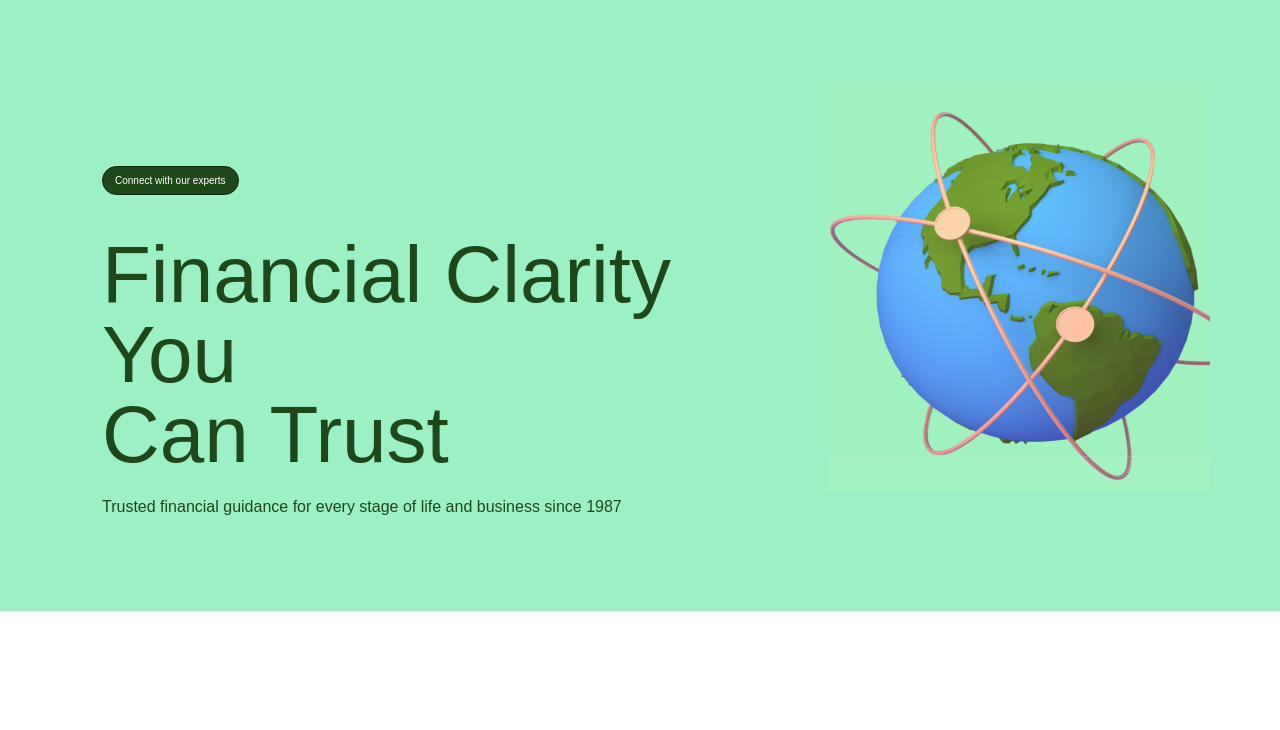
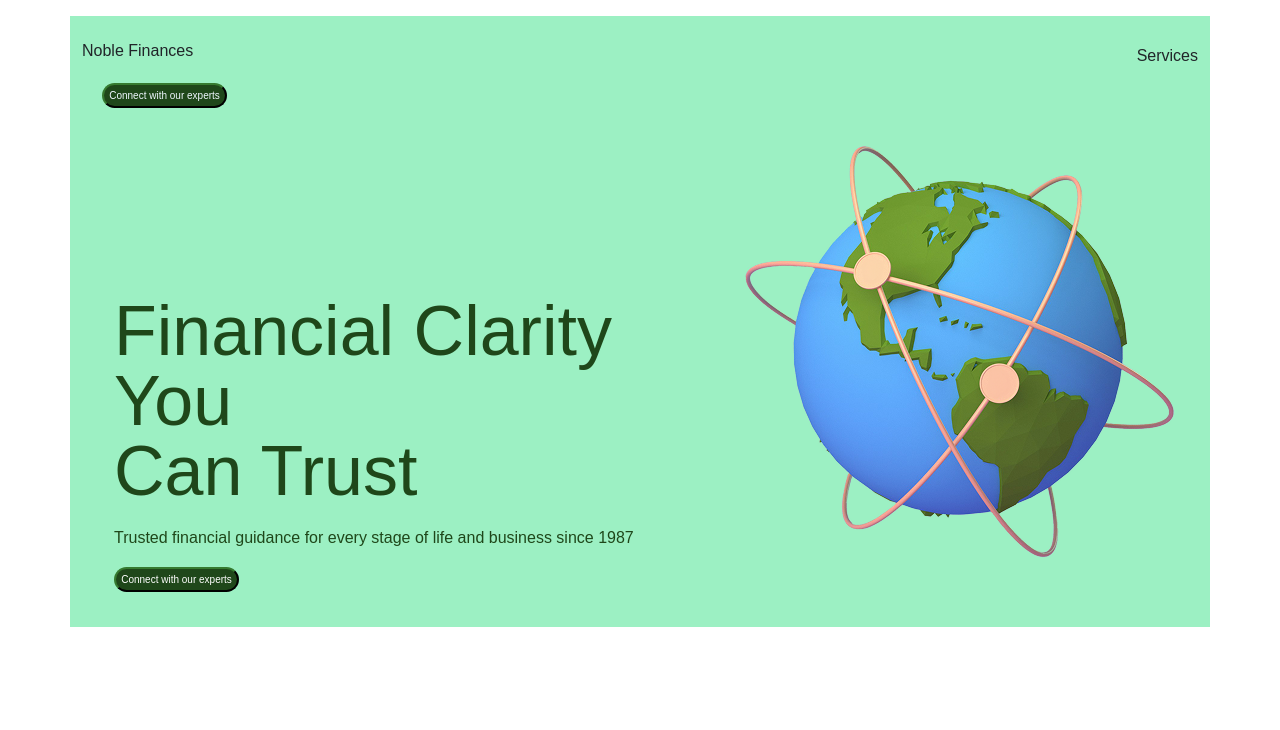
Before and after one commit to ayeshaum23/figma-web-repo, a website: page index.html in a window 1280 px wide. Drawn offline with nearby package versions, Linux system fonts and the light colour scheme; files that its build step writes are made by us from their sources.

Commit message:
add all commit

```diff
--- a/index.html
+++ b/index.html
@@ -7,21 +7,31 @@
   <link rel="stylesheet" href="style.css">
 </head>
 <body>
-  <header class="Hero-section">
+  <header>
     <div class="container mt-3">
+      <nav class="navbar">
+        <span class="logo">Noble Finances</span>
+        <a class="nav-link" href="#">Services</a>
+        <button class="action-btn">Connect with our experts</button>
+      </nav>
+      <div class="container HERO-section">
+        <div class="Hero-section">
           <div class="row">
             <div class="col-7">
-          <button type="button" class="btn btn-success">Connect with our experts</button>
               <h1>Financial Clarity You <br>Can Trust</h1>
               <p>Trusted financial guidance for every stage of life and business since 1987</p>
+              <button type="button" class="btn-1 btn-success">Connect with our experts</button>
             </div>
             <div class="col-5">
-          <img src="./images/tezo.png" alt="planet" width="429" height="411">
+             <img class="img" src="./images/Image.png" alt="planet">
+            </div>
+          </div>
         </div>
       </div>
     </div>
   </header>
 
 
+
 </body>
 </html>
--- a/style.scss
+++ b/style.scss
@@ -10,37 +10,62 @@
   overflow: hidden;
 }
 /* Header start */
-.Hero-section {
+.container {
   height: 611px;
   background-size: cover;
   background-position: center;
   overflow: hidden;
   background-color: #9cf0c3;
-  font-family: Arial, Helvetica, sans-serif;
+  font-family: Arial, Helvetica;
 }
-.btn {
-  margin-top: 150px;
+
+.logo {
+  margin-top: 15px;
+}
+.nav-link {
+  margin-top: 10px;
+  margin-left: 850px;
+  height: 10px;
+}
+.action-btn {
+  margin-top: 20px;
   margin-left: 20px;
   border-radius: 55px;
+  width: 125px;
+  height: 25px;
   border-color: #11260f;
   background-color: #1f471a;
+  color: aliceblue;
   font-size: 10px;
 }
+.Hero-section {
 h1 {
-  margin-top: 40px;
+  margin-top: 180px;
   margin-left: 20px;
-  font-size: 80px;
+  font-size: 70px;
   color: #1f471a;
   line-height: 1;
+  font-family: Arial, Helvetica;
 }
 p {
   margin-top: 20px;
   margin-left: 20px;
   color: #1f471a;
 }
-img {
-  margin-top: 65px;
-  margin-left: 80px;
-  background-color: #49fca599;
+.btn-1 {
+  margin-bottom: 50px;
+  margin-left: 20px;
+  border-radius: 55px;
+  height: 25px;
+  width: 125px;
+  border-color: #11260f;
+  background-color: #1f471a;
+  font-size: 10px;
+  color: white;
+}
+.img {
+  margin-right: 40px;
+  margin-top: 30px;
+}
 }
 /* Header end */
```
Also changed, not shown: images/Image-1.png (added), images/Image-2.png (added), images/Image.png (added), images/tezo.png (deleted). Lines whose indentation alone changed are shown as unchanged.
